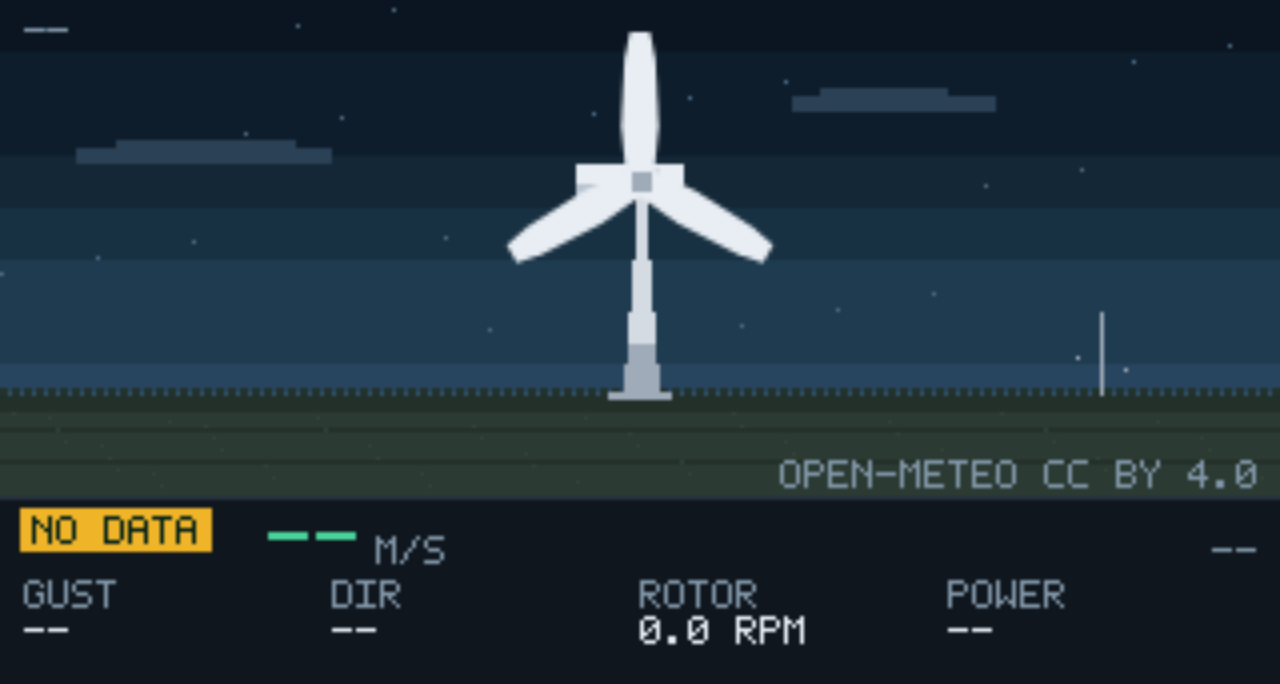
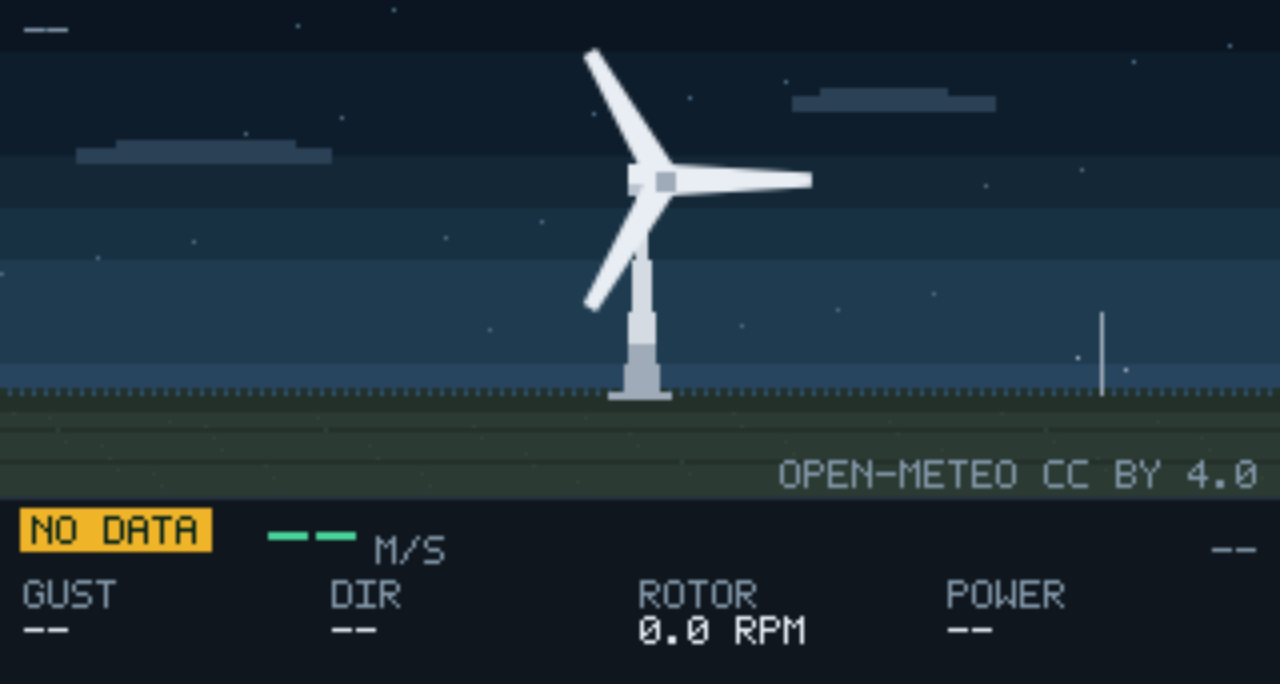
Before and after one commit to kbottsson/wind-turbine-live, a website: page lite.html in a window 1280 px wide. Drawn offline with Linux system fonts and the light colour scheme.

Commit message:
Yaw the lite panel's machine to face the wind
The pixel machine never turned: the nacelle was a fixed box pointing right and the only directional cue was every blade thinning with the wind, which is not what a real rotor does. The nacelle now swings around the tower to face the wind like the 3D page: noseLen from |sin(bearing)| gives a long nacelle when the wind is broadside and a stub when it is end-on, the rotor sits upwind at the nose, and the disc foreshortens by |cos(bearing)| so blades shorten to stubs as they pass the horizontal instead of thinning uniformly.

```diff
--- a/lite.html
+++ b/lite.html
@@ -264,6 +264,7 @@
         var SCENE_H = 92; // the picture band: full width, top of the screen
         var HORIZON = 74;
         var HUB = { x: 128, y: 33 };
+        var ROTOR_C = { x: 128, y: 33 }; // the rotor centre, at the nacelle's nose, upwind of the tower
         var ROTOR_R = 28;
         var HUB_HALF = 2;
 
@@ -280,6 +281,7 @@
           SCENE_H = Math.round(H * (W >= 380 ? 0.56 : 0.62));
           HORIZON = Math.round(SCENE_H * 0.8);
           HUB = { x: Math.round(W * 0.5), y: Math.round(SCENE_H * 0.36) };
+          ROTOR_C = { x: HUB.x, y: HUB.y };
           ROTOR_R = Math.round(SCENE_H * 0.3);
           HUB_HALF = Math.max(1, Math.round(SCENE_H / 50));
         }
@@ -342,32 +344,51 @@
           }
         }
 
-        function drawBlade(angleDeg, narrow, k) {
+        /**
+         * One blade of an elliptical rotor. The tip is projected the way a viewer really sees a
+         * yawed disc: the axis across the view foreshortens (f), the vertical axis does not — so a
+         * blade pointing at or away from the viewer shortens to a stub when the machine is side-on,
+         * instead of every blade thinning.
+         */
+        function drawBlade(angleDeg, f, k) {
           var a = (angleDeg * Math.PI) / 180;
-          var cos = Math.cos(a);
-          var sin = Math.sin(a);
-          var pts = [[-2.0, 0], [-2.8, -8], [-2.3, -18], [-1.5, -22], [1.5, -22], [2.3, -18], [2.8, -8], [2.0, 0]];
+          var tipX = ROTOR_C.x + Math.cos(a) * ROTOR_R * f;
+          var tipY = ROTOR_C.y - Math.sin(a) * ROTOR_R;
+          var dx = tipX - ROTOR_C.x;
+          var dy = tipY - ROTOR_C.y;
+          var len = Math.sqrt(dx * dx + dy * dy);
+          if (len < 1.5) len = 1.5;
+          var px = (-dy / len) * k;
+          var py = (dx / len) * k;
           ctx.beginPath();
-          for (var i = 0; i < pts.length; i++) {
-            var px = pts[i][0] * narrow * k;
-            var py = pts[i][1] * k;
-            var X = HUB.x + px * cos - py * sin;
-            var Y = HUB.y + px * sin + py * cos;
-            if (i === 0) ctx.moveTo(X, Y);
-            else ctx.lineTo(X, Y);
-          }
+          ctx.moveTo(ROTOR_C.x + px * 2.4, ROTOR_C.y + py * 2.4);
+          ctx.lineTo(tipX + px * 1.1, tipY + py * 1.1);
+          ctx.lineTo(tipX - px * 1.1, tipY - py * 1.1);
+          ctx.lineTo(ROTOR_C.x - px * 2.4, ROTOR_C.y - py * 2.4);
           ctx.closePath();
           ctx.fillStyle = P.blade;
           ctx.fill();
         }
 
-        /** The rotor disc foreshortens with the wind: square on looking straight up the axis. */
+        /** How wide the rotor disc looks: square on when the wind comes at the viewer, a sliver
+         *  when it blows across the view. */
         function narrowFor(windBearing) {
           var delta = ((windBearing - VIEWER_BEARING) * Math.PI) / 180;
           return 0.22 + 0.78 * Math.abs(Math.cos(delta));
         }
 
-        function drawTurbine(rotorAngle, narrow) {
+        /** Which way the nose points on screen: +1 right (east), -1 left (west), 0 at or away. */
+        function noseXFor(windBearing) {
+          return Math.sin((windBearing * Math.PI) / 180);
+        }
+
+        /**
+         * The machine yaws to face the wind, exactly as the 3D page does: the tower stays put and
+         * the nacelle swings, so a broadside wind has the nose pointing left or right along the
+         * screen and a wind off the viewer's shoulder leaves the machine end-on. The rotor sits at
+         * the nose, upwind of the tower, and its disc foreshortens with the yaw.
+         */
+        function drawTurbine(rotorAngle, narrow, noseX) {
           var k = ROTOR_R / 22;
           for (var y = HUB.y + 2; y <= HORIZON; y++) {
             var t = (y - HUB.y) / (HORIZON - HUB.y);
@@ -375,13 +396,22 @@
             rect(HUB.x - half, y, half * 2 + 1, 1, t > 0.75 ? P.towerDark : P.tower);
           }
           rect(HUB.x - Math.round(SCENE_H / 16), HORIZON - 1, Math.round(SCENE_H / 8), Math.max(1, Math.round(SCENE_H / 60)), P.towerDark);
+
           var nacW = Math.round(SCENE_H * 0.22);
           var nacH = Math.max(3, Math.round(SCENE_H * 0.065));
-          rect(HUB.x - nacW * 0.6, HUB.y - nacH / 2, nacW, nacH, P.blade);
-          rect(HUB.x - nacW * 0.6, HUB.y + nacH / 6, nacW, nacH / 3, P.bladeDark);
-          rect(HUB.x - 1, HUB.y - HUB_HALF - 1, HUB_HALF * 2 + 2, HUB_HALF * 2 + 2, P.tower);
+          var swing = Math.abs(noseX);
+          var dir = noseX < 0 ? -1 : 1;
+          var noseLen = Math.max(nacW * 0.22, swing * nacW); // a stub when the machine is end-on
+          var tailLen = Math.max(nacW * 0.12, swing * nacW * 0.45);
+          var xFrom = HUB.x - dir * tailLen;
+          var xTo = HUB.x + dir * noseLen;
+          ROTOR_C = { x: xTo, y: HUB.y };
+
+          rect(Math.min(xFrom, xTo), HUB.y - nacH / 2, Math.abs(xTo - xFrom), nacH, P.blade);
+          rect(Math.min(xFrom, xTo), HUB.y + nacH / 6, Math.abs(xTo - xFrom), nacH / 3, P.bladeDark);
+          rect(ROTOR_C.x - 1, HUB.y - HUB_HALF - 1, HUB_HALF * 2 + 2, HUB_HALF * 2 + 2, P.tower);
           for (var b = 0; b < TURBINE.bladeCount; b++) drawBlade(rotorAngle + b * (360 / TURBINE.bladeCount), narrow, k);
-          rect(HUB.x - HUB_HALF, HUB.y - HUB_HALF, HUB_HALF * 2 + 1, HUB_HALF * 2 + 1, P.towerDark);
+          rect(ROTOR_C.x - HUB_HALF, HUB.y - HUB_HALF, HUB_HALF * 2 + 1, HUB_HALF * 2 + 1, P.towerDark);
         }
 
         /** The twelve-hour chart sits in the data area, spanning the full width of the screen. */
@@ -708,6 +738,7 @@
           fillText(s);
           var windBearing = app.sample && finite(app.sample.dir) ? app.sample.dir : VIEWER_BEARING;
           var narrow = narrowFor(windBearing);
+          var noseX = noseXFor(windBearing);
           ctx.clearRect(0, 0, W, H);
           ctx.save();
           ctx.beginPath();
@@ -715,7 +746,7 @@
           ctx.clip();
           drawSky();
           drawField();
-          drawTurbine(angle, narrow);
+          drawTurbine(angle, narrow, noseX);
           // Attribution for the wind data, which Open-Meteo licenses CC BY 4.0, and the coordinate
           // the panel is watching — kept as quiet stamps on the picture rather than rows of data.
           var credit = W >= 180 ? 'OPEN-METEO CC BY 4.0' : 'OPEN-METEO';
```
Also changed, not shown: README.md.
